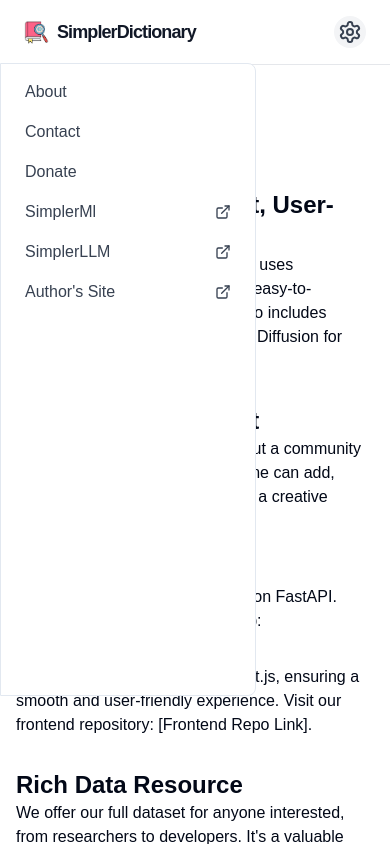
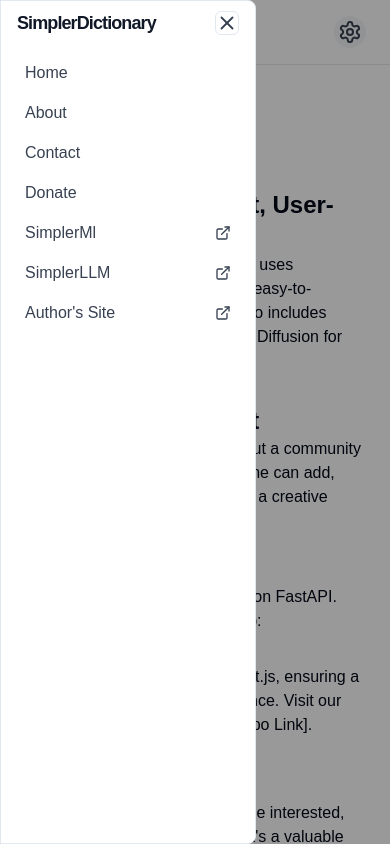
Before and after one commit to hassancs91/SimplerDictionary, a Next.js app: page /about in a window 390 px wide. Both pictures are taken after a click on the button 350 px from the left and 32 px from the top of the page. Shown: the top 844 px of the page. Built offline with nearby package versions, Linux system fonts and the light colour scheme; a web font is replaced by a local one.

Commit message:
fix(core): Mobile menu height

```diff
--- a/src/components/layout/mobilenav.tsx
+++ b/src/components/layout/mobilenav.tsx
@@ -1,5 +1,5 @@
 import { cn } from '@/lib/utils'
-import { Database, ExternalLink, Settings } from 'lucide-react'
+import { Database, ExternalLink, Settings, X } from 'lucide-react'
 import Link from 'next/link'
 import { useEffect, useRef, useState } from 'react'
 import { Switch } from '../ui/switch'
@@ -54,21 +54,22 @@ const MobileNavbar = ({
 	}
 
 	const handleClickOutside = (event: MouseEvent) => {
-		console.log('event', event.target)
 		if (
+			isOpen &&
 			modalRef.current &&
 			!modalRef.current.contains(event.target as Node)
 		) {
 			setIsOpen(false)
 		}
+	}
 
-		useEffect(() => {
-			document.addEventListener('mousedown', handleClickOutside)
-			return () => {
-				document.removeEventListener('mousedown', handleClickOutside)
-			}
-		}, [isOpen])
-	}
+	useEffect(() => {
+		document.addEventListener('click', handleClickOutside, true)
+		return () => {
+			document.removeEventListener('click', handleClickOutside, true)
+		}
+	}, [isOpen])
+
 	return (
 		<header className='flex items-center justify-between border-b border-gray-200 px-6 py-4 dark:border-slate-800 md:hidden'>
 			<Link href={'/'} className='flex items-center gap-2'>
@@ -90,18 +91,30 @@ const MobileNavbar = ({
 			>
 				<Settings onClick={() => setIsOpen((prev) => !prev)} />
 			</span>
-
+			{isOpen && (
+				<div className='fixed bottom-0 left-0 right-0 top-0 z-10 overflow-hidden bg-black/40'></div>
+			)}
 			<nav
 				ref={modalRef}
 				className={cn(
-					'transition-width hidden w-0 flex-col rounded border border-gray-200 bg-background duration-300 dark:border-slate-800',
+					'transition-width z-20 hidden h-full w-0 flex-col overflow-y-auto rounded border border-gray-200 bg-background duration-300 dark:border-slate-800',
 					{
-						'absolute bottom-0 left-0 top-[60px] flex w-64 border-r p-4':
+						'fixed bottom-0 left-0 top-0 flex w-64 border-r p-4':
 							isOpen
 					}
 				)}
 			>
-				<ul className='flex flex-col space-y-4 font-[500] text-gray-700'>
+				<div className='flex items-center justify-between gap-2'>
+					<h1 className='text-lg font-semibold tracking-tighter text-gray-900 hover:opacity-90 dark:text-slate-200'>
+						SimplerDictionary
+					</h1>{' '}
+					<X
+						onClick={() => setIsOpen(false)}
+						className='rounded-md border text-gray-700 dark:text-slate-400'
+					/>
+				</div>
+
+				<ul className='mt-4 flex flex-col space-y-4 font-[500] text-gray-700'>
 					<li>
 						<Link
 							className='rounded p-2 hover:bg-gray-100 dark:text-slate-200 dark:hover:bg-slate-800'
@@ -131,7 +144,7 @@ const MobileNavbar = ({
 						<DropdownMenuTrigger asChild>
 							<li>
 								<a className='rounded p-2 hover:bg-gray-100 dark:text-slate-200 dark:hover:bg-slate-800'>
-									Others
+									More
 								</a>
 							</li>
 						</DropdownMenuTrigger>
@@ -310,13 +323,33 @@ export function SimpleMobileNav() {
 				>
 					<Settings />
 				</button>
+				{isOpen && (
+					<div className='fixed bottom-0 left-0 right-0 top-0 z-10 overflow-hidden bg-black/40'></div>
+				)}
+
 				<div
 					ref={navRef}
 					className={cn(
-						'absolute left-0 top-[3.2rem] mt-3 hidden h-[75vh] w-64  flex-col rounded-none rounded-r-lg border bg-background px-4 pb-12 pt-2 text-gray-700 shadow-none dark:text-slate-200',
+						'fixed left-0 top-0 z-20 hidden h-full w-64  flex-col rounded-none rounded-r-lg border bg-background px-4 pb-12 pt-2 text-gray-700 shadow-none dark:text-slate-200',
 						{ flex: isOpen }
 					)}
 				>
+					<div className='flex items-center justify-between gap-2'>
+						<h1 className='text-lg font-semibold tracking-tighter text-gray-900 hover:opacity-90 dark:text-slate-200'>
+							SimplerDictionary
+						</h1>{' '}
+						<X
+							onClick={() => setIsOpen(false)}
+							className='rounded-md border text-gray-700 dark:text-slate-400'
+						/>
+					</div>
+					<Link
+						className='mt-4 rounded p-2 hover:bg-gray-100 dark:text-slate-200 dark:hover:bg-slate-800'
+						href='/'
+					>
+						Home
+					</Link>
+
 					<Link
 						className='rounded p-2 hover:bg-gray-100 dark:text-slate-200 dark:hover:bg-slate-800'
 						href='/about'
```
